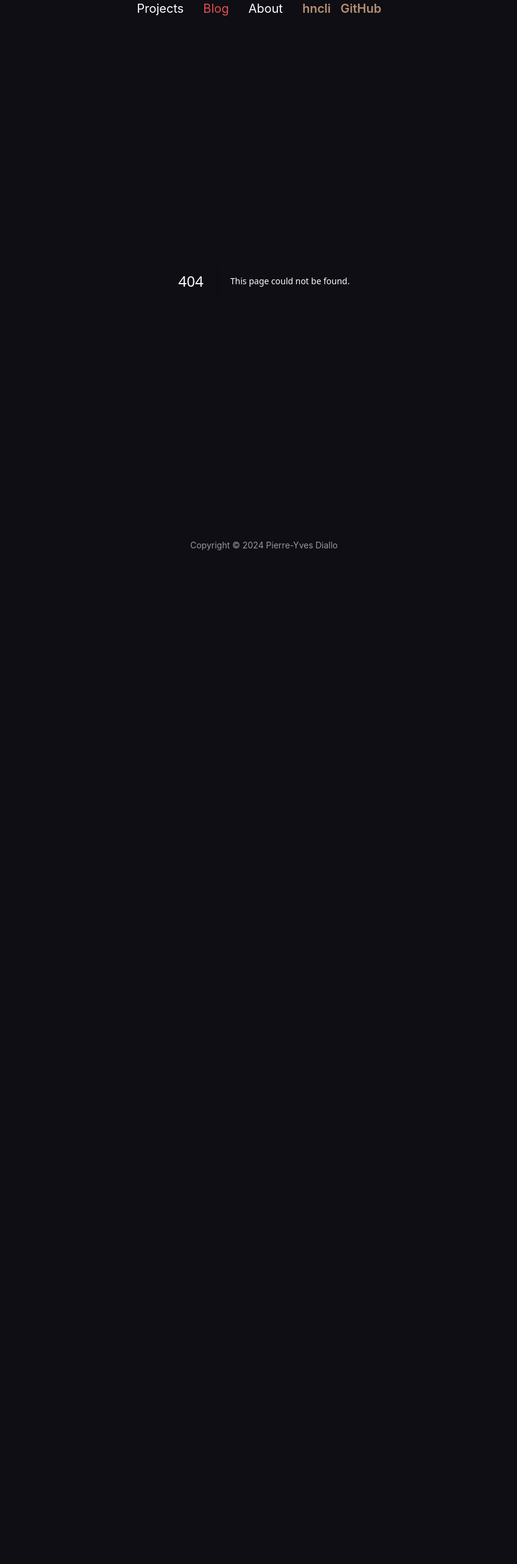
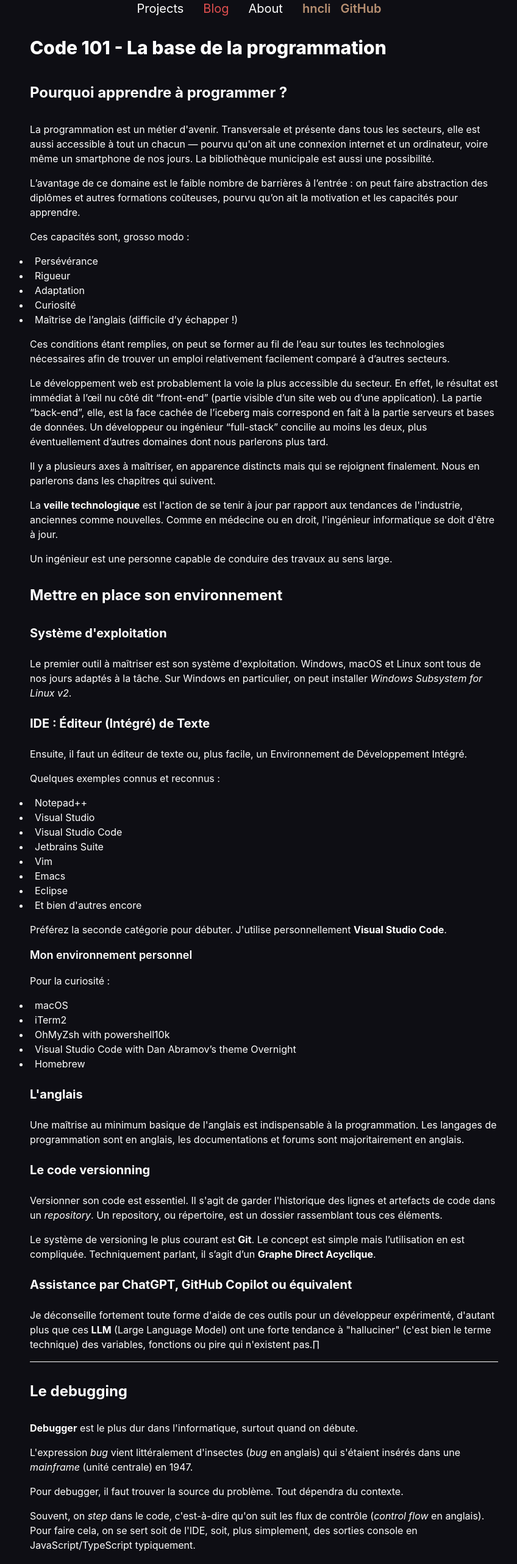
Before and after one commit to pierreyoda/newstackwhodis, a Next.js app: page /blog/programming-101-french in a window 1280 px wide. Before the commit this address had no page. Shown: the part 80-2644 px from the top of the page at 61% size, without its empty margins (207-1055 px from the left). Before the commit the page ends 1008 px from the top, so only its background shows below. Built offline with nearby package versions, Linux system fonts and the light colour scheme.

Commit message:
:memo: Add an article in French on programming 101

```diff
--- /dev/null
+++ b/src/pages/blog/programming-101-french.mdx
@@ -0,0 +1,110 @@
+---
+title: "Software Engineering 101 (in French)"
+description: "Introduction à la programmation informatique."
+date: "2020-05-14"
+published: true
+---
+
+# Code 101 - La base de la programmation
+
+## Pourquoi apprendre à programmer ?
+
+La programmation est un métier d'avenir. Transversale et présente dans tous les secteurs, elle est aussi accessible à tout un chacun — pourvu qu'on ait une connexion internet et un ordinateur, voire même un smartphone de nos jours. La bibliothèque municipale est aussi une possibilité.
+
+L’avantage de ce domaine est le faible nombre de barrières à l’entrée : on peut faire abstraction des diplômes et autres formations coûteuses, pourvu qu’on ait la motivation et les capacités pour apprendre.
+
+Ces capacités sont, grosso modo :
+
+- Persévérance
+- Rigueur
+- Adaptation
+- Curiosité
+- Maîtrise de l’anglais (difficile d’y échapper !)
+
+Ces conditions étant remplies, on peut se former au fil de l’eau sur toutes les technologies nécessaires afin de trouver un emploi relativement facilement comparé à d’autres secteurs.
+
+Le développement web est probablement la voie la plus accessible du secteur. En effet, le résultat est immédiat à l’œil nu côté dit “front-end” (partie visible d’un site web ou d’une application). La partie “back-end”, elle, est la face cachée de l’iceberg mais correspond en fait à la partie serveurs et bases de données. Un développeur ou ingénieur “full-stack” concilie au moins les deux, plus éventuellement d’autres domaines dont nous parlerons plus tard.
+
+Il y a plusieurs axes à maîtriser, en apparence distincts mais qui se rejoignent finalement. Nous en parlerons dans les chapitres qui suivent.
+
+La **veille technologique** est l'action de se tenir à jour par rapport aux tendances de l'industrie, anciennes comme nouvelles. Comme en médecine ou en droit, l'ingénieur informatique se doit d'être à jour.
+
+> Un ingénieur est une personne capable de conduire des travaux au sens large.
+
+
+## Mettre en place son environnement
+
+### Système d'exploitation
+
+Le premier outil à maîtriser est son système d'exploitation. Windows, macOS et Linux sont tous de nos jours adaptés à la tâche. Sur Windows en particulier, on peut installer *Windows Subsystem for Linux v2*.
+
+### IDE : Éditeur (Intégré) de Texte
+
+Ensuite, il faut un éditeur de texte ou, plus facile, un Environnement de Développement Intégré.
+
+Quelques exemples connus et reconnus :
+
+
+- Notepad++
+- Visual Studio
+- Visual Studio Code
+- Jetbrains Suite
+- Vim
+- Emacs
+- Eclipse
+- Et bien d'autres encore
+
+> Préférez la seconde catégorie pour débuter.
+> J'utilise personnellement **Visual Studio Code**.
+
+#### Mon environnement personnel
+
+Pour la curiosité :
+
+- macOS
+- iTerm2
+- OhMyZsh with powershell10k
+- Visual Studio Code with Dan Abramov’s theme Overnight
+- Homebrew
+
+### L'anglais
+
+Une maîtrise au minimum basique de l'anglais est indispensable à la programmation. Les langages de programmation sont en anglais, les documentations et forums sont majoritairement en anglais.
+
+### Le code versionning
+
+Versionner son code est essentiel. Il s'agit de garder l'historique des lignes et artefacts de code dans un *repository*.
+Un repository, ou répertoire, est un dossier rassemblant tous ces éléments.
+
+Le système de versioning le plus courant est **Git**. Le concept est simple mais l’utilisation en est compliquée. Techniquement parlant, il s’agit d’un **Graphe Direct Acyclique**.
+
+### Assistance par ChatGPT, GitHub Copilot ou équivalent
+
+Je déconseille fortement toute forme d'aide de ces outils pour un développeur expérimenté, d'autant plus que ces **LLM** (Large Language Model) ont une forte tendance à "halluciner" (c'est bien le terme technique) des variables, fonctions ou pire qui n'existent pas.∏
+
+---
+
+## Le debugging
+
+**Debugger** est le plus dur dans l'informatique, surtout quand on débute.
+
+L'expression *bug* vient littéralement d'insectes (*bug* en anglais) qui s'étaient insérés dans une *mainframe* (unité centrale) en 1947.
+
+Pour debugger, il faut trouver la source du problème. Tout dépendra du contexte.
+
+Souvent, on *step* dans le code, c'est-à-dire qu'on suit les flux de contrôle (*control flow* en anglais).
+Pour faire cela, on se sert soit de l'IDE, soit, plus simplement, des sorties console en JavaScript/TypeScript typiquement.
+
+Une fois l'étape plus ou moins identifiée dans le code, on peut s'attaquer au problème à la racine ou bien, dans le cas contraire, *hot patch* juste le symptôme — surtout en cas d'urgence.
+
+---
+
+## Choisir un langage de programmation
+
+Les choix sont nombreux.
+
+Il vaut mieux commencer par le plus simple : **Python** ou **JavaScript/TypeScript**.
+
+L’avantage majeur du **JavaScript** est l’universalité : vous pourrez réaliser backend (*Node.js*) comme frontend.
+
+L’autre avantage est sa popularité : c’est le langage le plus répandu dans le milieu du web (hors PHP), et donc énormément de ressources d’apprentissage et d’opportunités de carrière.
```
